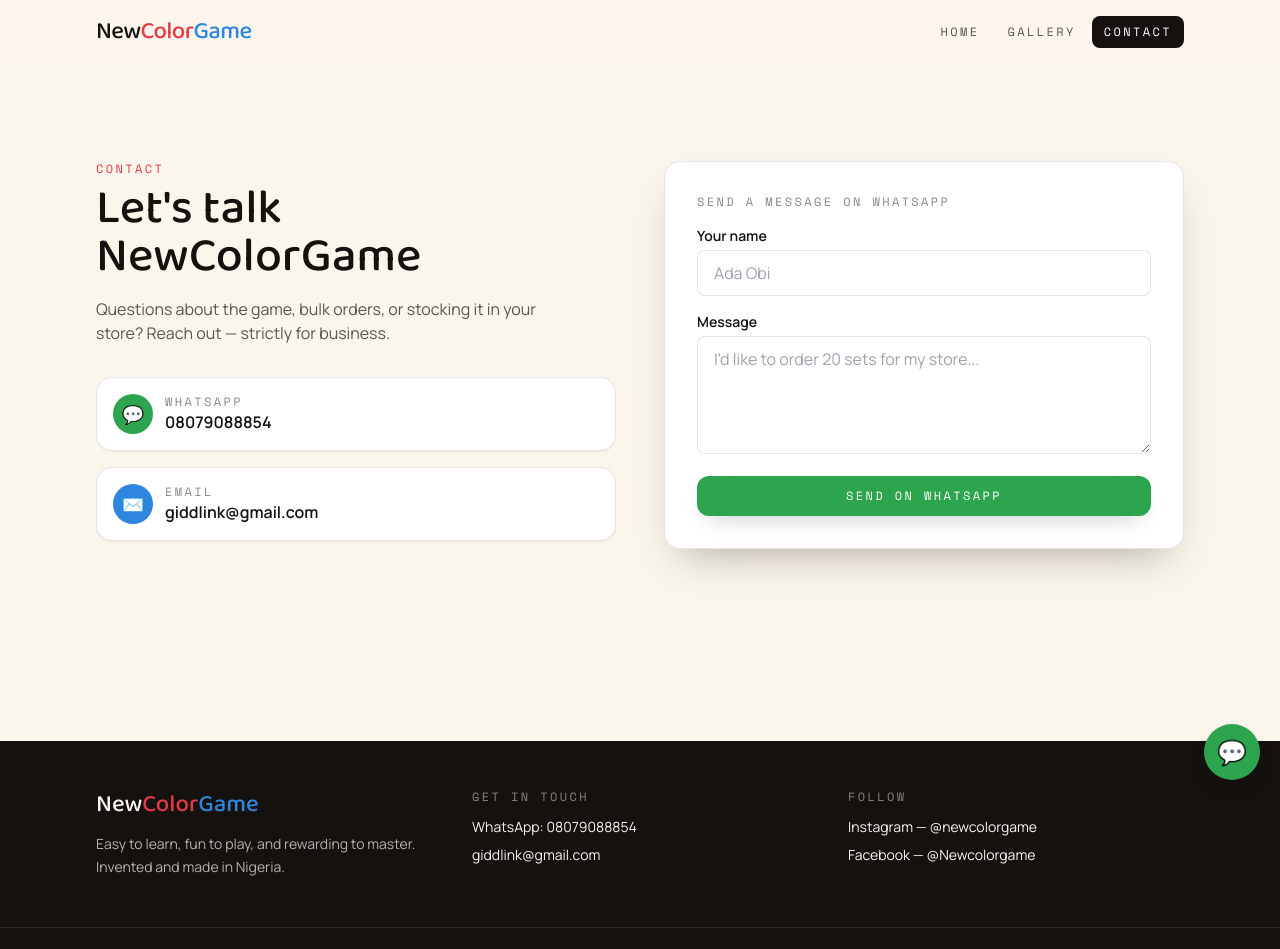
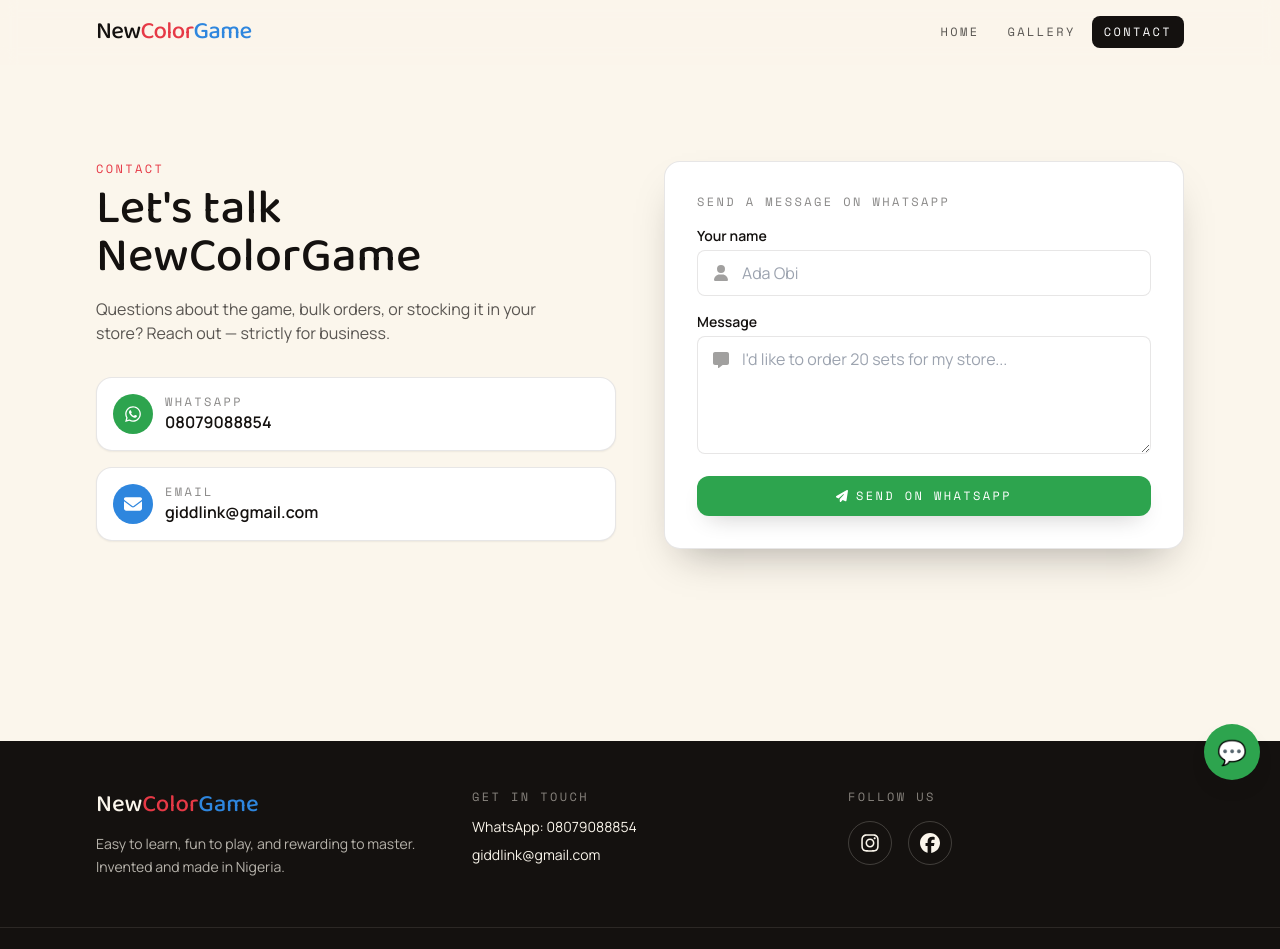
Before and after one commit to Kel-D-Coder/newcolorgame, a React (Vite) app: page /contact in a window 1280 px wide. Shown: the top 949 px of the page. Built offline with nearby package versions, Linux system fonts and the light colour scheme.

Commit message:
added icons

```diff
--- a/package.json
+++ b/package.json
@@ -12,6 +12,7 @@
     "framer-motion": "^11.11.9",
     "react": "^18.3.1",
     "react-dom": "^18.3.1",
+    "react-icons": "^5.7.0",
     "react-router-dom": "^6.26.2"
   },
   "devDependencies": {
--- a/src/components/Footer.jsx
+++ b/src/components/Footer.jsx
@@ -1,54 +1,89 @@
 import { brand } from "../data/gameInfo";
+
+import { FaInstagram, FaFacebook } from "react-icons/fa6";
 
 export default function Footer() {
   return (
     <footer className="bg-ink text-cream mt-24">
       <div className="max-w-6xl mx-auto px-5 sm:px-8 py-12 grid gap-10 sm:grid-cols-3">
+
+        {/* Brand */}
         <div>
           <span className="font-display text-2xl">
             New<span className="text-card-red">Color</span>
             <span className="text-sky-blue">Game</span>
           </span>
+
           <p className="mt-3 text-cream/70 text-sm leading-relaxed max-w-xs">
             {brand.tagline} {brand.origin}.
           </p>
         </div>
 
+        {/* Contact */}
         <div>
-          <p className="tag-label text-cream/50 mb-3">Get in touch</p>
+          <p className="tag-label text-cream/50 mb-3">
+            Get in touch
+          </p>
+
           <ul className="space-y-2 text-sm">
             <li>
-              <a href={brand.whatsappHref} className="hover:text-move-green transition-colors">
+              <a
+                href={brand.whatsappHref}
+                className="hover:text-move-green transition-colors"
+              >
                 WhatsApp: {brand.whatsapp}
               </a>
             </li>
+
             <li>
-              <a href={`mailto:${brand.email}`} className="hover:text-spell-yellow transition-colors">
+              <a
+                href={`mailto:${brand.email}`}
+                className="hover:text-spell-yellow transition-colors"
+              >
                 {brand.email}
               </a>
             </li>
           </ul>
         </div>
 
+        {/* Socials */}
         <div>
-          <p className="tag-label text-cream/50 mb-3">Follow</p>
-          <ul className="space-y-2 text-sm">
-            <li>
-              <a href={brand.social.instagram} className="hover:text-card-red transition-colors">
-                Instagram — @newcolorgame
-              </a>
-            </li>
-            <li>
-              <a href={brand.social.facebook} className="hover:text-card-red transition-colors">
-                Facebook — @Newcolorgame
-              </a>
-            </li>
-          </ul>
+          <p className="tag-label text-cream/50 mb-4">
+            Follow Us
+          </p>
+
+          <div className="flex items-center gap-4">
+
+            {/* Instagram */}
+            <a
+              href={brand.social.instagram}
+              target="_blank"
+              rel="noopener noreferrer"
+              aria-label="Follow us on Instagram"
+              className="w-11 h-11 rounded-full border border-cream/20 flex items-center justify-center text-xl hover:bg-card-red hover:border-card-red hover:scale-110 transition-all duration-300"
+            >
+              <FaInstagram />
+            </a>
+
+            {/* Facebook */}
+            <a
+              href={brand.social.facebook}
+              target="_blank"
+              rel="noopener noreferrer"
+              aria-label="Follow us on Facebook"
+              className="w-11 h-11 rounded-full border border-cream/20 flex items-center justify-center text-xl hover:bg-sky-blue hover:border-sky-blue hover:text-ink hover:scale-110 transition-all duration-300"
+            >
+              <FaFacebook />
+            </a>
+
+          </div>
         </div>
       </div>
 
+      {/* Bottom Footer */}
       <div className="border-t border-cream/10 py-5 text-center text-cream/50 text-xs">
-        Created by {brand.creator} · {brand.origin} · © {new Date().getFullYear()} {brand.name}
+        Created by {brand.creator} · {brand.origin} · ©{" "}
+        {new Date().getFullYear()} {brand.name}
       </div>
     </footer>
   );
--- a/src/pages/Contact.jsx
+++ b/src/pages/Contact.jsx
@@ -2,6 +2,14 @@ import { useState } from "react";
 import { motion } from "framer-motion";
 import FadeIn from "../components/FadeIn";
 import { brand } from "../data/gameInfo";
+
+import {
+  FaWhatsapp,
+  FaEnvelope,
+  FaUser,
+  FaMessage,
+  FaPaperPlane,
+} from "react-icons/fa6";
 
 export default function Contact() {
   const [form, setForm] = useState({ name: "", message: "" });
@@ -14,15 +22,23 @@ export default function Contact() {
 
   return (
     <section className="max-w-6xl mx-auto px-5 sm:px-8 py-14 sm:py-24 grid lg:grid-cols-2 gap-12">
+
+      {/* Contact Information */}
       <FadeIn>
         <p className="tag-label text-card-red mb-2">Contact</p>
-        <h1 className="font-display text-4xl sm:text-5xl">Let's talk NewColorGame</h1>
+
+        <h1 className="font-display text-4xl sm:text-5xl">
+          Let's talk NewColorGame
+        </h1>
+
         <p className="mt-4 text-ink/70 max-w-md">
-          Questions about the game, bulk orders, or stocking it in your store? Reach out —
-          strictly for business.
+          Questions about the game, bulk orders, or stocking it in your store?
+          Reach out — strictly for business.
         </p>
 
         <div className="mt-8 space-y-4">
+
+          {/* WhatsApp */}
           <motion.a
             whileHover={{ y: -4 }}
             transition={{ type: "spring", stiffness: 300, damping: 22 }}
@@ -32,14 +48,16 @@ export default function Contact() {
             className="flex items-center gap-3 bg-white soft-border rounded-chip shadow-card-flat hover:shadow-card-sm p-4 transition-shadow"
           >
             <span className="w-10 h-10 rounded-full bg-move-green text-white flex items-center justify-center text-lg">
-              💬
+              <FaWhatsapp />
             </span>
+
             <div>
               <p className="tag-label text-ink/50">WhatsApp</p>
               <p className="font-semibold">{brand.whatsapp}</p>
             </div>
           </motion.a>
 
+          {/* Email */}
           <motion.a
             whileHover={{ y: -4 }}
             transition={{ type: "spring", stiffness: 300, damping: 22 }}
@@ -47,8 +65,9 @@ export default function Contact() {
             className="flex items-center gap-3 bg-white soft-border rounded-chip shadow-card-flat hover:shadow-card-sm p-4 transition-shadow"
           >
             <span className="w-10 h-10 rounded-full bg-sky-blue text-white flex items-center justify-center text-lg">
-              ✉️
+              <FaEnvelope />
             </span>
+
             <div>
               <p className="tag-label text-ink/50">Email</p>
               <p className="font-semibold">{brand.email}</p>
@@ -57,35 +76,66 @@ export default function Contact() {
         </div>
       </FadeIn>
 
+      {/* Contact Form */}
       <FadeIn delay={0.1}>
         <div className="bg-white soft-border rounded-chip shadow-card p-6 sm:p-8 h-fit">
-          <p className="tag-label text-ink/50 mb-4">Send a message on WhatsApp</p>
+
+          <p className="tag-label text-ink/50 mb-4">
+            Send a message on WhatsApp
+          </p>
+
           <div className="space-y-4">
+
+            {/* Name */}
             <div>
-              <label htmlFor="name" className="text-sm font-semibold block mb-1">
+              <label
+                htmlFor="name"
+                className="text-sm font-semibold block mb-1"
+              >
                 Your name
               </label>
+
+              <div className="relative">
+                <FaUser className="absolute left-4 top-1/2 -translate-y-1/2 text-ink/40" />
+
                 <input
                   id="name"
                   value={form.name}
-                onChange={(e) => setForm({ ...form, name: e.target.value })}
-                className="w-full soft-border rounded-lg px-4 py-2.5 focus:outline-none focus-visible:ring-4 focus-visible:ring-sky-blue/30"
+                  onChange={(e) =>
+                    setForm({ ...form, name: e.target.value })
+                  }
+                  className="w-full soft-border rounded-lg pl-11 pr-4 py-2.5 focus:outline-none focus-visible:ring-4 focus-visible:ring-sky-blue/30"
                   placeholder="Ada Obi"
                 />
               </div>
+            </div>
+
+            {/* Message */}
             <div>
-              <label htmlFor="message" className="text-sm font-semibold block mb-1">
+              <label
+                htmlFor="message"
+                className="text-sm font-semibold block mb-1"
+              >
                 Message
               </label>
+
+              <div className="relative">
+                <FaMessage className="absolute left-4 top-4 text-ink/40" />
+
                 <textarea
                   id="message"
                   value={form.message}
-                onChange={(e) => setForm({ ...form, message: e.target.value })}
+                  onChange={(e) =>
+                    setForm({ ...form, message: e.target.value })
+                  }
                   rows={4}
-                className="w-full soft-border rounded-lg px-4 py-2.5 focus:outline-none focus-visible:ring-4 focus-visible:ring-sky-blue/30"
+                  className="w-full soft-border rounded-lg pl-11 pr-4 py-2.5 focus:outline-none focus-visible:ring-4 focus-visible:ring-sky-blue/30"
                   placeholder="I'd like to order 20 sets for my store..."
                 />
               </div>
+            </div>
+
+            {/* Submit */}
             <motion.a
               whileHover={{ y: -3 }}
               whileTap={{ scale: 0.98 }}
@@ -93,10 +143,12 @@ export default function Contact() {
               href={waHref}
               target="_blank"
               rel="noopener noreferrer"
-              className="block text-center bg-move-green text-white rounded-xl px-6 py-3 tag-label shadow-card-sm"
+              className="flex items-center justify-center gap-2 bg-move-green text-white rounded-xl px-6 py-3 tag-label shadow-card-sm"
             >
+              <FaPaperPlane />
               Send on WhatsApp
             </motion.a>
+
           </div>
         </div>
       </FadeIn>
```
Also changed, not shown: 1 other file (tests, documents, lock files or other folders). Lines whose indentation alone changed are shown as unchanged.
